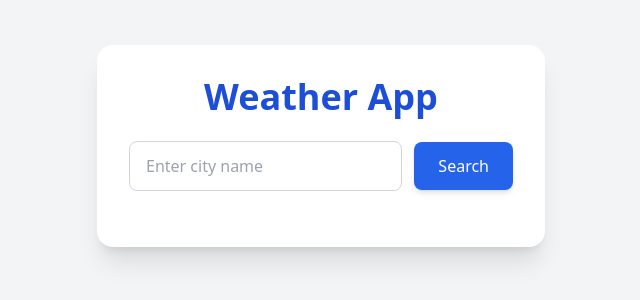
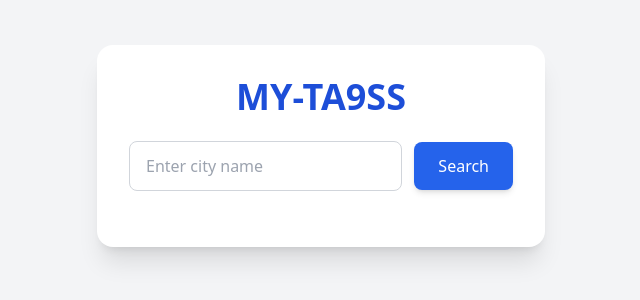
Before and after one commit to zakariyabentaleb/MY-TA9SS, a plain HTML site: page index.html in a window 1280 px wide. Shown: the part 254-554 px from the top of the page, without its empty margins (319-959 px from the left). Drawn offline with nearby package versions, Linux system fonts and the light colour scheme.

Commit message:
updates html

```diff
--- a/index.html
+++ b/index.html
@@ -8,7 +8,7 @@
 </head>
 <body class="bg-gray-100 flex items-center justify-center min-h-screen ">
     <div class="bg-white shadow-xl rounded-2xl p-8 max-w-md w-full">
-        <h1 class="text-4xl font-extrabold text-center text-blue-700 mb-6">Weather App</h1>
+        <h1 class="text-4xl font-extrabold text-center text-blue-700 mb-6">MY-TA9SS</h1>
       <!-- ------------------------search input ------------------------------- -->
         <div class="flex items-center justify-between mb-6">
             <input id="cityInput"
```
